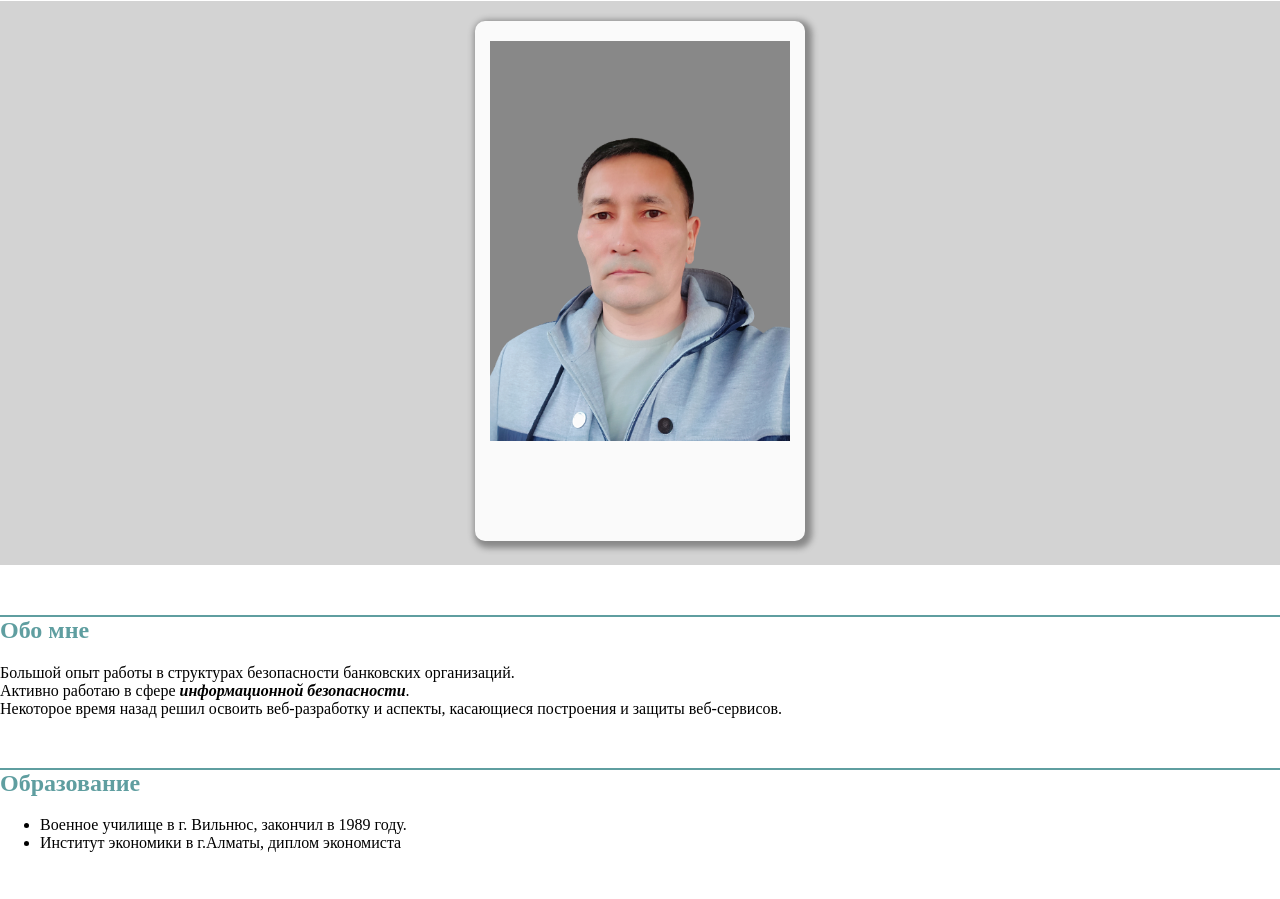
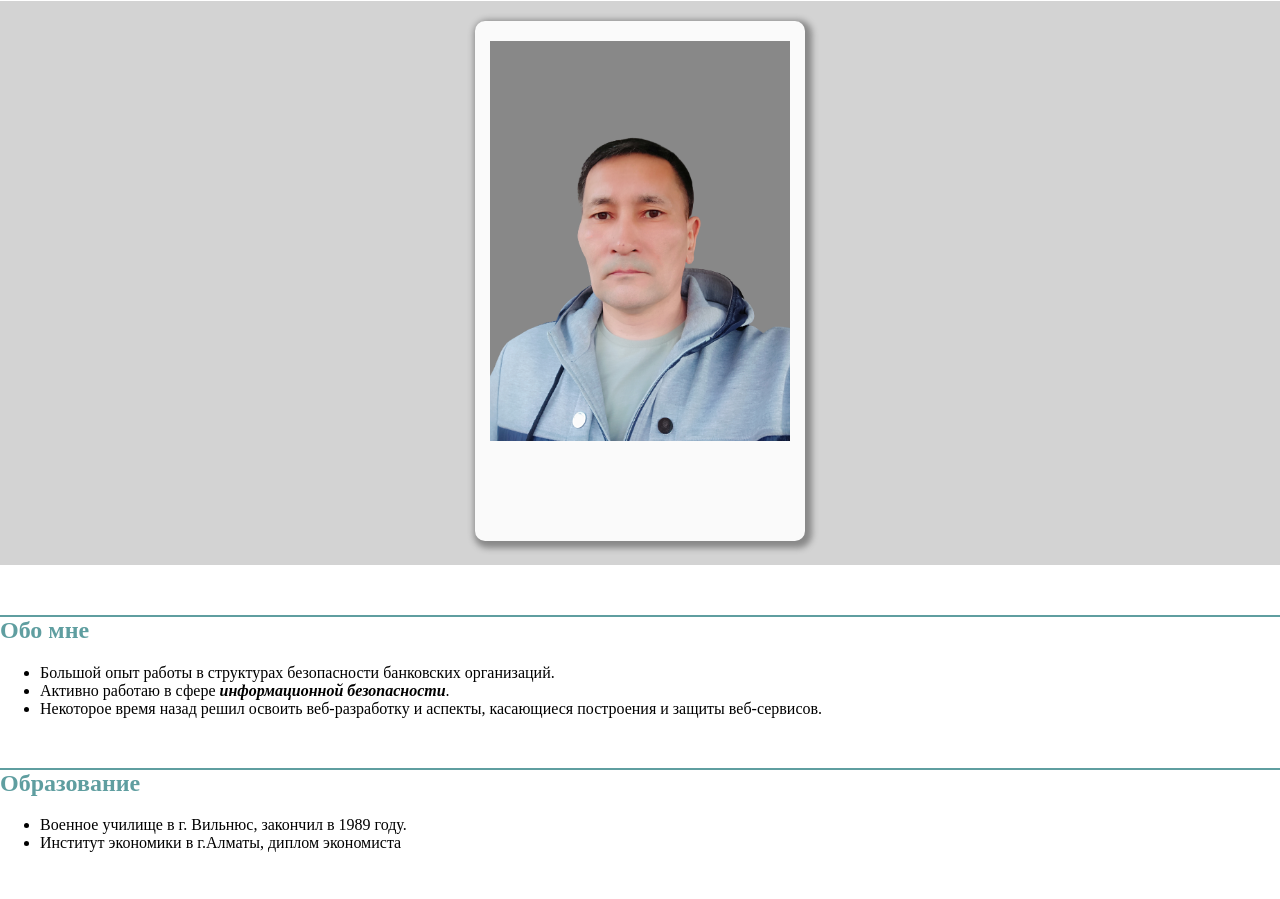
Before and after one commit to sthummer0/skill-visitka, a plain HTML site: page index.html in a window 1280 px wide. Shown: the part 175-1074 px from the top of the page. Drawn offline with Linux system fonts and the light colour scheme.

Commit message:
initial commit

```diff
--- a/pages/index.html
+++ b/index.html
@@ -5,7 +5,7 @@
     <meta name="viewport" content="wight=device-wight, initial-scale=1.0">
     <link rel="preconnect" href="https://fonts.gstatic.com">
     <link href="https://fonts.googleapis.com/css2?family=Open+Sans:ital,wght@0,400;0,700;1,400&display=swap" rel="stylesheet">
-    <link rel="stylesheet" href="../css/styles.css">
+    <link rel="stylesheet" href="css/styles.css">
     <title>Сабит Туркеев. Начинающий разработчик</title>
 </head>
 <body>
@@ -20,14 +20,14 @@
 <main>
     <h1 class="title">Сабит Туркеев<br>Начинающий разработчик</h1>
         <div class="img-wrapper">
-            <img src="../images/I'm.png" class="img" alt="Это я" width="300">
+            <img src="images/I'm.png" class="img" alt="Это я" width="300">
         </div>
     <h2 id="about" class="subtitle">Обо мне</h2>
-        <p>
-            Большой опыт работы в структурах безопасности банковских организаций.<br>
-            Активно работаю в сфере <strong><em>информационной безопасности</em></strong>. <br>
-            Некоторое время назад решил освоить веб-разработку и аспекты, касающиеся построения и защиты веб-сервисов.
-        </p>
+        <ul>
+            <li>Большой опыт работы в структурах безопасности банковских организаций.</li>
+            <li>Активно работаю в сфере <strong><em>информационной безопасности</em></strong>.</li>
+            <li>Некоторое время назад решил освоить веб-разработку и аспекты, касающиеся построения и защиты веб-сервисов.</li>
+        </ul>
     <h2 id="education" class="subtitle">Образование</h2>
         <ul>
             <li>Военное училище в г. Вильнюс, закончил в 1989 году.</li>
```
